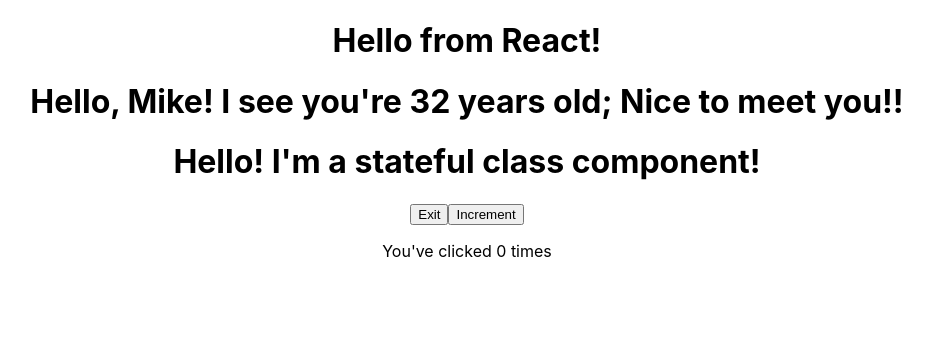
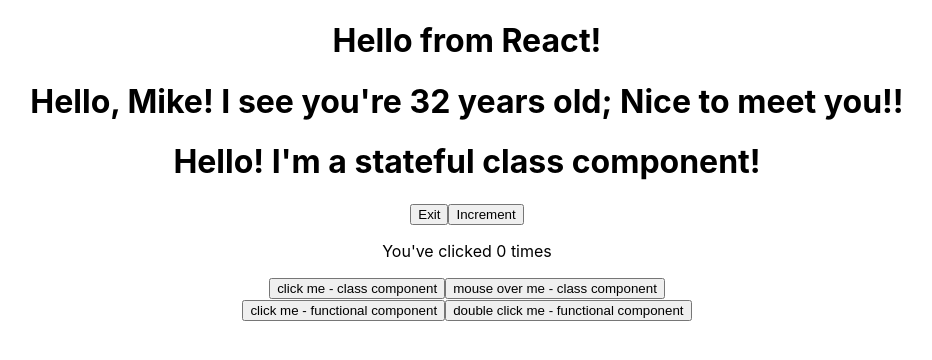
Before and after one commit to csilfverskiold/gitpod-react, a React (Create React App) app in the folder my-app/: page / in a window 1280 px wide. Shown: the top 360 px of the page, without its empty margins (173-1105 px from the left). Built offline with nearby package versions, Linux system fonts and the light colour scheme.

Commit message:
Add class and functional components with button and event handlers

```diff
--- a/my-app/src/App.js
+++ b/my-app/src/App.js
@@ -1,9 +1,10 @@
-import logo from './logo.svg';
 import './App.css';
 // 3. Import functional/class component
 import FunctionalGreeting from './components/FunctionalGreeting';
 import FunctionalGreetingWithProps from './components/FunctionalGreetingWithProps';
 import StatefulGreeting from './components/StatefulGreeting';
+import EventsClass from './components/EventsClass';
+import EventsFunctional from './components/EventsFunctional';
 
 // 4. Use functional/class component
 // 5.0 Pass in prop (name, greeting, age) as JSX
@@ -13,6 +14,8 @@
       <FunctionalGreeting />
       <FunctionalGreetingWithProps name="Mike!" greeting="Nice to meet you!!" age="32"/>
       <StatefulGreeting greeting="I'm a stateful class component!" name="Mike!" />
+      <EventsClass />
+      <EventsFunctional />
     </div>
   );
 }
--- /dev/null
+++ b/my-app/src/components/EventsClass.js
@@ -0,0 +1,31 @@
+// Handling events in React
+
+import React, { Component } from 'react'
+
+export class EventsClass extends Component {
+
+    clickHandler(){
+        console.log("Clicked the class button")
+    }
+
+    mouseHandler(){
+        console.log("Moused over the class button")
+    }
+
+    render() {
+        return (
+            <div>
+                <button onClick={this.clickHandler}>click me - class component</button>
+                <button onMouseOver={this.mouseHandler}>mouse over me - class component</button>
+            </div>
+        )
+    }
+}
+
+export default EventsClass
+
+// "Defining an event handler in a  class component is nearly identical to doing so
+// in a functional component. In a class component,  we define the handler as a method on the class,
+// so we don't need the function keyword. So here  outside the render method we can just create a
+// method called clickHandler(), and inside it log  ""Clicked the class button"". The other difference
+// is that when passing the handler to the onClick  attribute, we need to use the this keyword."
--- /dev/null
+++ b/my-app/src/components/EventsFunctional.js
@@ -0,0 +1,34 @@
+// Handling events in React
+
+import React from 'react'
+
+function EventsFunctional() {
+
+    function clickHandler(){
+        console.log("Clicked the functional button")
+    }
+
+    function doubleClickHandler(){
+        console.log("Double clicked the functional button")
+    }
+
+    return (
+        <div>
+            <button onClick={clickHandler}>click me - functional component</button>
+            <button onDoubleClick={doubleClickHandler}>double click me - functional component</button>
+        </div>
+    )
+}
+
+export default EventsFunctional
+
+// "All events in react are passed to their elementsas JSX attributes such as onClick here, and their
+// values will be specified in curly braces. So here I'll open a set of curly braces and within them
+// I'll pass a function called clickHandler. This is the function that will be called
+// when the button is clicked. So now, all we need to do is define the function.
+// Function clickhandler, and inside it, console.log, Clicked the functional button.
+// There are a few important things to note here. First, make sure that the onClick
+// attribute is camel cased. Second, ensure that the clickHandler function is inside the component,
+// not defined outside the EventsFunctional function.
+// Finally, make sure you do NOT use parentheses after the click handler when passing it.
+// We want to pass the function itself, not a call to the function, as the event handler."
--- a/my-app/src/components/FunctionalGreeting.js
+++ b/my-app/src/components/FunctionalGreeting.js
@@ -1,3 +1,5 @@
+// Stateless functional component in React
+
 import React from "react";
 
 
--- a/my-app/src/components/FunctionalGreetingWithProps.js
+++ b/my-app/src/components/FunctionalGreetingWithProps.js
@@ -1,3 +1,5 @@
+// Stateless functional component in React
+
 import React from "react";
 
 
--- a/my-app/src/components/StatefulGreeting.js
+++ b/my-app/src/components/StatefulGreeting.js
@@ -1,3 +1,5 @@
+// Stateful class component in React
+
 import React from "react";
 
 // 1.0 Create class component (as a regular class)
```
